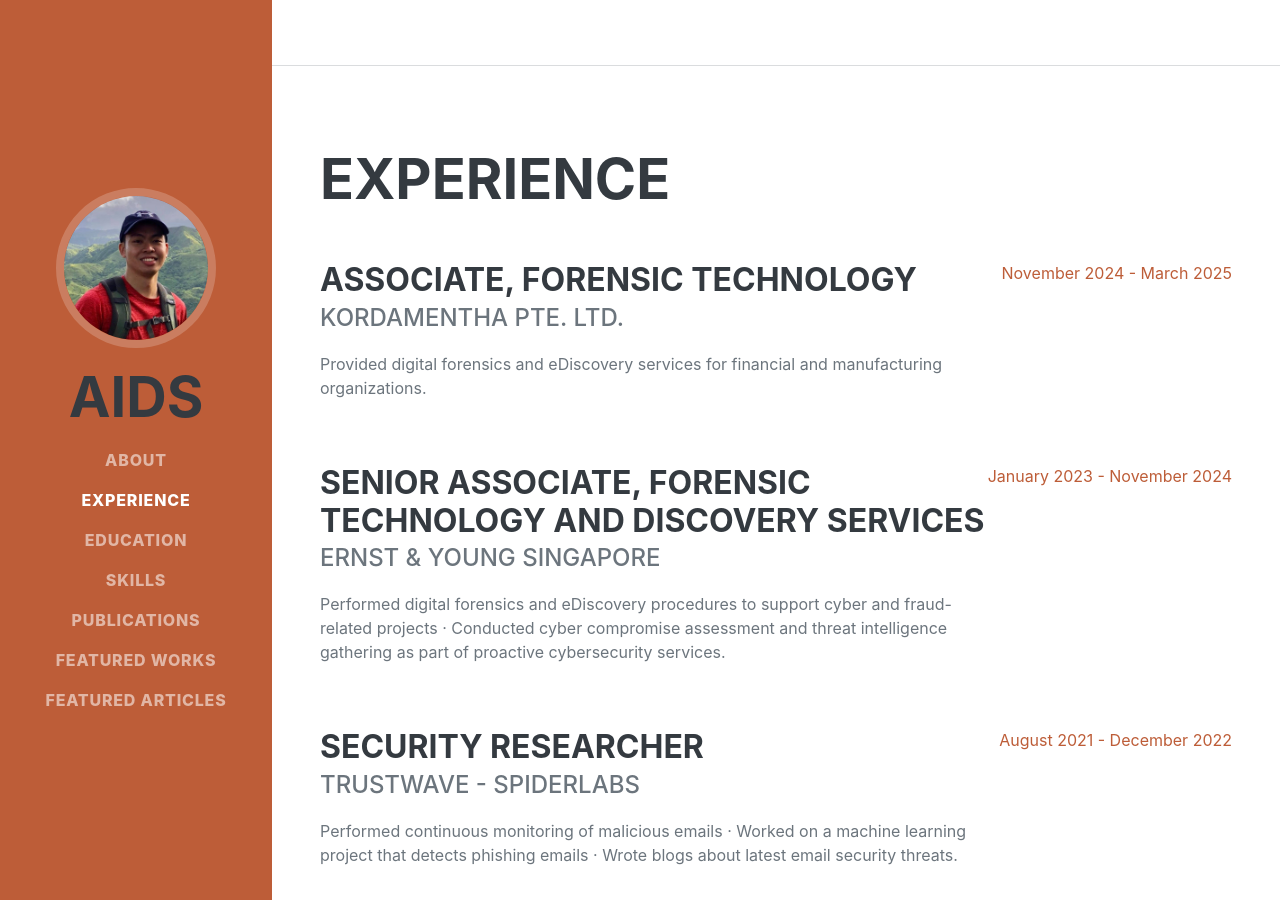
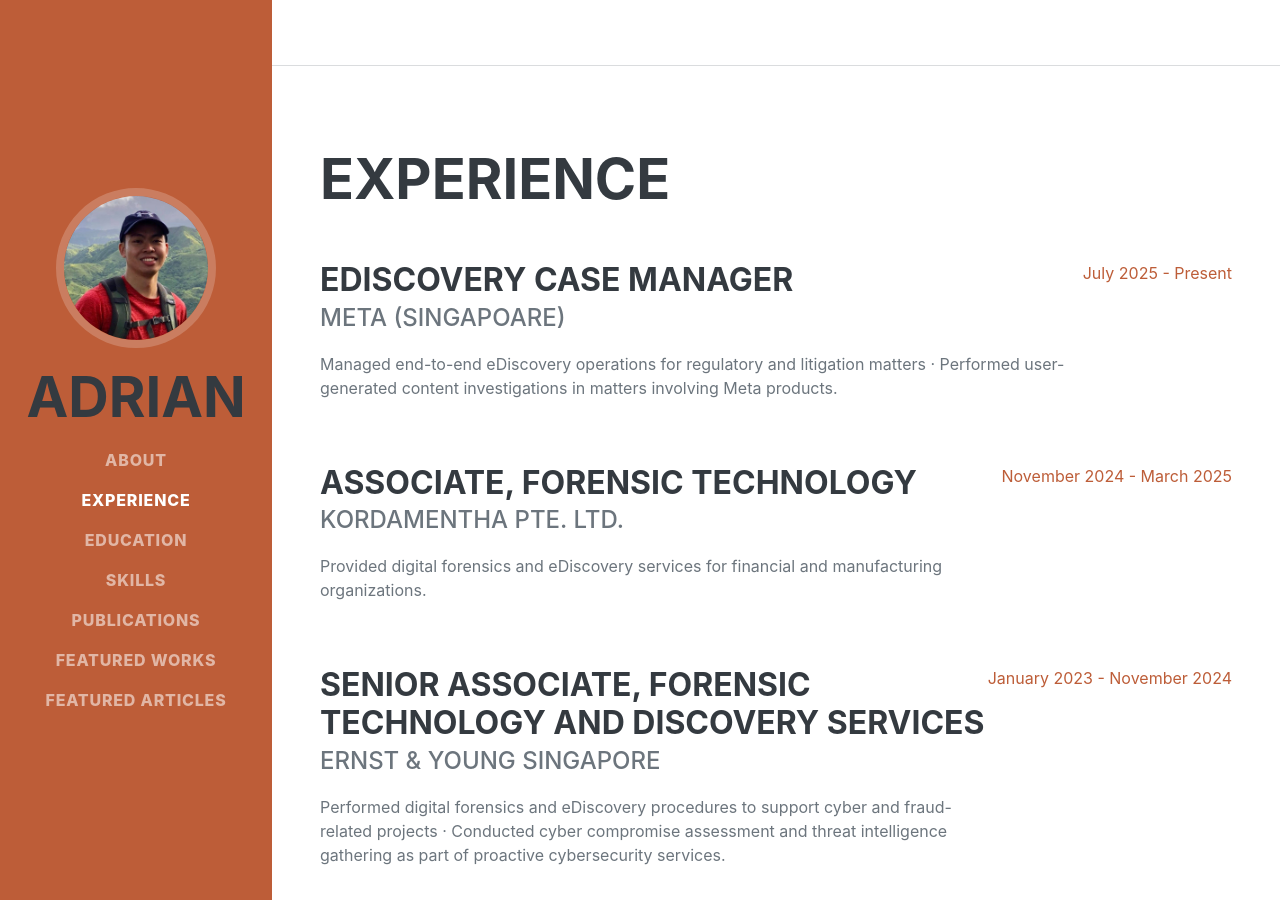
Before and after one commit to aidsperez/aidsperez.github.io, a Jekyll site: the page built from index.html, in a window 1280 px wide and 900 px high, scrolled down 835 px. Built offline with Jekyll 4.4.1, drawn with Linux system fonts in a browser that asks for light colours; some web fonts are replaced.

Commit message:
updated work experience and nickname

```diff
--- a/index.html
+++ b/index.html
@@ -8,7 +8,7 @@
     <a class="navbar-brand js-scroll-trigger" href="#page-top">
         <span class="d-none d-lg-block"><img class="img-fluid img-profile rounded-circle mx-auto mb-2" src="assets/img/profile.jpg" alt="..." /></span>
     </a>
-    <h2 class="d-none d-lg-flex">AIDS</h2>
+    <h2 class="d-none d-lg-flex">Adrian</h2>
     <button class="navbar-toggler" type="button" data-bs-toggle="collapse" data-bs-target="#navbarResponsive" aria-controls="navbarResponsive" aria-expanded="false" aria-label="Toggle navigation"><span class="navbar-toggler-icon"></span></button>
     <div class="collapse navbar-collapse" id="navbarResponsive">
         <ul class="navbar-nav">
@@ -51,6 +51,14 @@
     <section class="resume-section" id="experience">
         <div class="resume-section-content">
             <h2 class="mb-5">Experience</h2>
+            <div class="d-flex flex-column flex-md-row justify-content-between mb-5">
+                <div class="flex-grow-1">
+                    <h3 class="mb-0">eDiscovery Case Manager</h3>
+                    <div class="subheading mb-3">Meta (Singapoare)</div>
+                    <p>Managed end-to-end eDiscovery operations for regulatory and litigation matters · Performed user-generated content investigations in matters involving Meta products.</p>
+                </div>
+                <div class="flex-shrink-0"><span class="text-primary">July 2025 - Present</span></div>
+            </div>
             <div class="d-flex flex-column flex-md-row justify-content-between mb-5">
                 <div class="flex-grow-1">
                     <h3 class="mb-0">Associate, Forensic Technology</h3>
```
Also changed, not shown: 1 other file.
